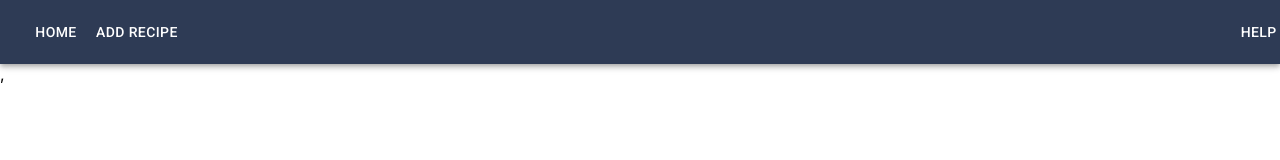
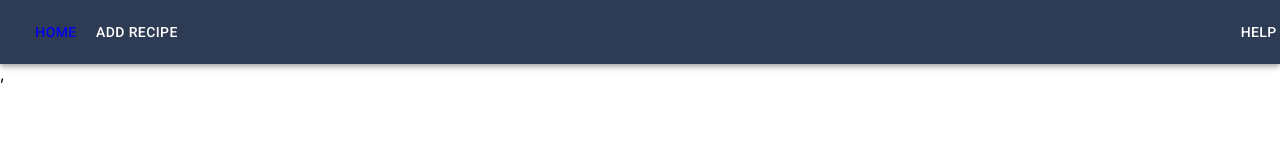
Before and after one commit to patchangg/Recipe-Web-App, a React (Create React App) app in the folder client-app/: page /AddRecipe in a window 1280 px wide. Shown: the top 160 px of the page. Built offline with nearby package versions, Linux system fonts and the light colour scheme.

Commit message:
Added redirection from AppRecipe to RecipeList

```diff
--- a/client-app/src/AddRecipe.js
+++ b/client-app/src/AddRecipe.js
@@ -2,6 +2,7 @@ import Button from '@material-ui/core/Button'
 import Toolbar from '@material-ui/core/Toolbar'
 import AppBar from '@material-ui/core/AppBar';
 import Grid from '@material-ui/core/Grid';
+import { Link } from 'react-router-dom';
 
 export default function AddRecipe() {
       const preventDefault = (event) => event.preventDefault();
@@ -12,9 +13,11 @@ export default function AddRecipe() {
                         <Toolbar>
                               <Grid container spacing={10}>
                               <Grid item xs={11}>
-                              <Button color="inherit" onClick={() => { alert('added') }}>
-                                    Home
-                              </Button>
+                              <Link to="/">
+                                    <Button color="inherit">
+                                          Home
+                                    </Button>
+                              </Link>
                               <Button color="inherit" onClick={() => { alert('added') }}>
                                     Add Recipe
                               </Button>
--- a/client-app/src/RecipeList.js
+++ b/client-app/src/RecipeList.js
@@ -22,13 +22,15 @@ export default function RecipeList() {
                         <Grid container spacing={10}>
                         <Grid item xs={11}>
                         <Typography variant="h6">Recipe Web App</Typography>
-                        <Button color="inherit" onClick={() => { alert('Pingu') }}>
-                        Home
-                        </Button>
+                        <Link to="/">
+                              <Button color="inherit">
+                                    Home
+                              </Button>
+                        </Link>
                         <Link to="/AddRecipe">
-                        <Button color="inherit">
-                        Add Recipe
-                        </Button>
+                              <Button color="inherit">
+                                    Add Recipe
+                              </Button>
                         </Link>
                         </Grid>
 
```
